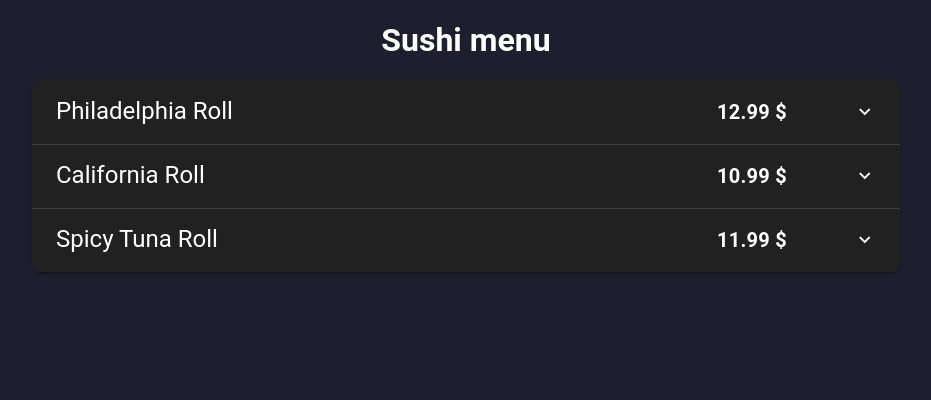
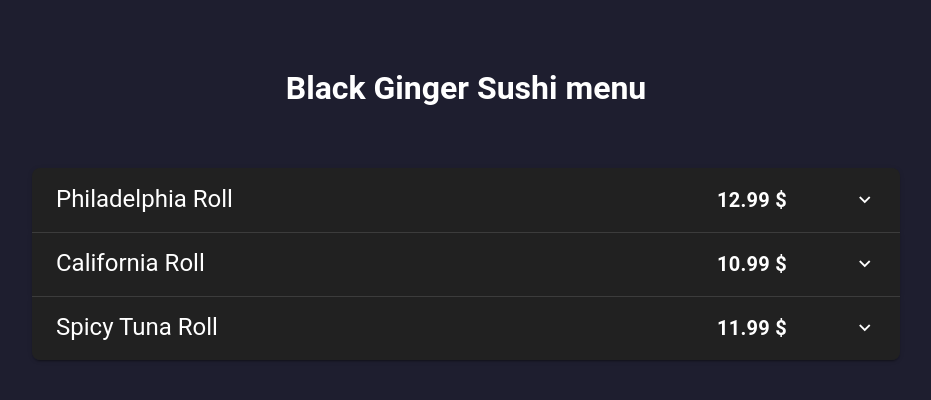
Before and after one commit to n0rahh/black-ginger-webpage, a Vue app: page / in a window 1280 px wide. Shown: the top 400 px of the page, without its empty margins (174-1105 px from the left). Built offline with nearby package versions, Linux system fonts and the light colour scheme.

Commit message:
fix: rwd fixes

```diff
--- a/src/components/Menu/MenuItem.vue
+++ b/src/components/Menu/MenuItem.vue
@@ -15,14 +15,25 @@
       </template>
     </v-expansion-panel-title>
     <v-expansion-panel-text>
-      <v-row no-gutters="">
-        <v-col cols="6" class="d-flex align-center">
+      <v-row
+        no-gutters
+        :class="{
+          'd-flex flex-column-reverse': $vuetify.display.xs,
+        }"
+      >
+        <v-col sm="6" cols="12" class="d-flex align-center">
           <p class="text-h6">
             {{ description }}
           </p>
         </v-col>
-        <v-col offset="1" cols="5" class="d-flex justify-end">
-          <v-img :aspect-ratio="1" :src="image"></v-img>
+        <v-col sm="5" cols="12" offset-sm="1" class="d-flex justify-end">
+          <v-img
+            :src="image"
+            class="mb-4"
+            rounded="lg"
+            width="100px"
+            cover="1"
+          />
         </v-col>
       </v-row>
     </v-expansion-panel-text>
--- a/src/views/Home.vue
+++ b/src/views/Home.vue
@@ -1,11 +1,11 @@
 <template>
-  <v-container>
+  <v-container class="py-16">
     <v-row>
       <v-col cols="12" class="text-center">
-        <h1>Sushi menu</h1>
+        <h1>Black Ginger Sushi menu</h1>
       </v-col>
     </v-row>
-    <v-container class="d-flex justify-center menu">
+    <v-container class="mt-10 d-flex justify-center menu">
       <v-row>
         <v-col cols="12">
           <v-expansion-panels>
```
